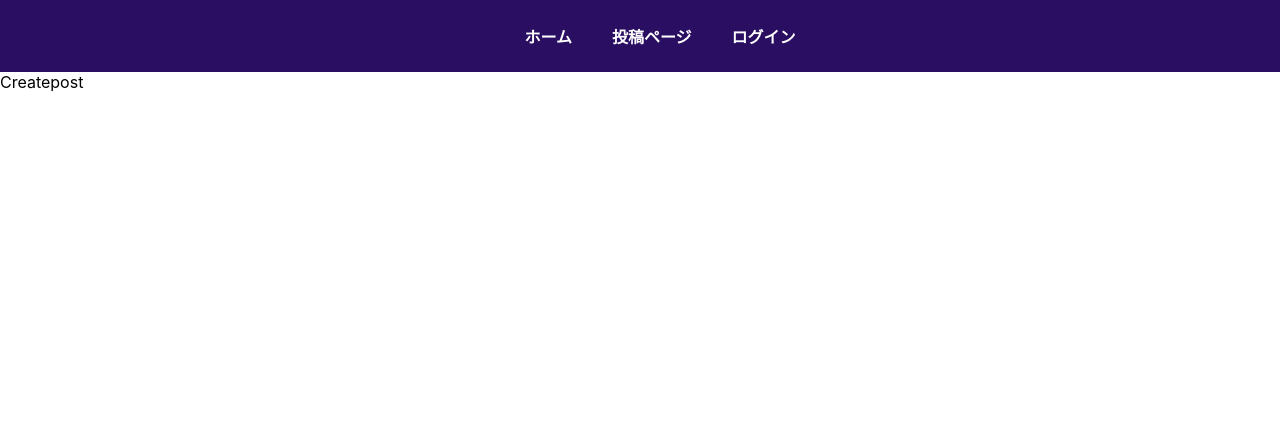
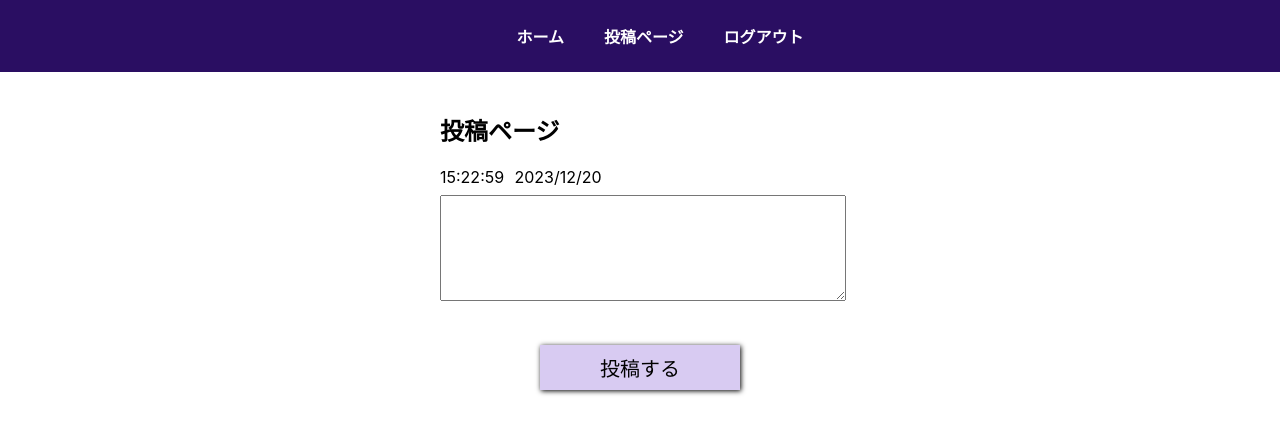
Before and after one commit to ke-me/online_board_app, a React (Create React App) app: page /createpost in a window 1280 px wide. Shown: the top 434 px of the page. Built offline with nearby package versions, Linux system fonts and the light colour scheme; no server answers; sample sign-in values are in the browser's storage; the HTML template or start-up script is replaced by a standard one.

Commit message:
投稿機能追加

```diff
--- a/src/App.js
+++ b/src/App.js
@@ -1,3 +1,4 @@
+import { useState } from 'react';
 import { BrowserRouter, Route, Routes } from 'react-router-dom';
 import './App.css';
 import Home from './components/Home';
@@ -7,18 +8,21 @@ import Logout from './components/Logout';
 import Navbar from './components/Navbar';
 
 function App() {
+  // ローカルストレージの値を取得する
+  const [isAuth, setIsAuth] = useState(localStorage.getItem("isAuth"));
+
   return (
     <>
       {/* react routerをインストールし、ルーティングの設定を行う */}
       <BrowserRouter>
         {/* 全ページにNavbarコンポーネントを読み込む */}
-    <Navbar />
+        <Navbar isAuth={isAuth}/>
         <Routes>
           <Route path='/' element={ <Home />}/>
           {/* 例：/createpostページにアクセスしたら、Createpostコンポーネントを表示 */}
-        <Route path='/createpost' element={ <Createpost />}/>
-        <Route path='/login' element={ <Login />}/>
-        <Route path='/logout' element={ <Logout />}/>
+          <Route path='/createpost' element={ <Createpost isAuth={isAuth}/>}/>
+          <Route path='/login' element={ <Login setIsAuth={setIsAuth}/>}/>
+          <Route path='/logout' element={ <Logout setIsAuth={setIsAuth}/>}/>
         </Routes>
       </BrowserRouter>
     </>
--- /dev/null
+++ b/src/components/Createpost.css
@@ -0,0 +1,33 @@
+.postContent {
+    width: 400px;
+    margin: auto;
+    max-width: 90%;
+}
+
+.date {
+    text-align: start;
+    margin-bottom: 8px;
+}
+
+.date span {
+    width: 70px;
+    display: inline-block;
+}
+
+.txt {
+width: 100%;
+min-height: 100px;
+margin-bottom: 40px;
+}
+
+.postBtn {
+    font-size: 20px;
+    padding: 8px 0;
+    display: block;
+    width: 200px;
+    margin: auto;
+    background-color: rgb(216, 203, 242);
+    border: none;
+    box-shadow: 1px 1px 5px;
+    cursor: pointer;
+}
--- a/src/components/Createpost.js
+++ b/src/components/Createpost.js
@@ -1,8 +1,64 @@
-import React from 'react';
+import React, { useEffect, useState } from 'react';
+import { useNavigate } from 'react-router-dom';
+import "./Createpost.css";
+import { addDoc, collection } from 'firebase/firestore';
+import { auth, db } from '../firebase';
 
-const Createpost = () => {
+const Createpost = ({ isAuth }) => {
+  const navigate = useNavigate();
+
+  const [postText, setPostText] = useState();
+
+  // ログインしてない場合は、ログインページにリダイレクトする
+  useEffect(() => {
+    // console.log(auth);
+    if(!isAuth) {
+      navigate("/login");
+    }
+  }, []);
+
+  // 現在の日時を保管
+  const [date, setDate] = useState([]);
+  const [time, setTime] = useState([]);
+
+  // 現在の日時を取得
+  useEffect(() => {
+    setInterval(() => {
+      let d = new Date();
+      let year = d.getFullYear();
+      let month = d.getMonth() + 1;
+      let day = d.getDate();
+
+      setDate(year + '/' + month + '/' + day );
+
+      let hour = d.getHours().toString().padStart(2, '0');
+      let minute = d.getMinutes().toString().padStart(2, '0');
+      let second = d.getSeconds().toString().padStart(2, '0');
+        setTime(hour + ':' + minute + ':' + second);
+    });
+  }, 10000);
+
+  const handlePost = async () => {
+     await addDoc(collection(db, "post"), {
+      postText: postText,
+      date: date,
+      time: time,
+      author: {
+        username: auth.currentUser.displayName,
+        id: auth.currentUser.uid,
+      }
+    });
+
+    navigate("/");
+  };
+
   return (
-    <div>Createpost</div>
+    <section className='postContent'>
+      <h1>投稿ページ</h1>
+      <div className='date'><span>{time}</span> {date}</div>
+      <textarea  className='txt' onChange={(e) => setPostText(e.target.value)}></textarea>
+      <button onClick={handlePost} className='postBtn'>投稿する</button>
+    </section>
   )
 };
 
--- /dev/null
+++ b/src/components/Home.css
@@ -0,0 +1,45 @@
+.postItem {
+    background-color: #f1f1f1;
+    border: 1px solid #e2e2e2;
+    border-radius: 10px;
+    padding: 20px 40px;
+    width: 400px;
+    max-width: 90%;
+    margin: auto;
+}
+
+.postItem:not(:last-child) {
+    margin-bottom: 24px;
+}
+
+.user {
+    color: #6f6f6f;
+    font-size: 12px;
+}
+
+.postText {
+    text-align: start;
+    margin-bottom: 16px;
+}
+
+.postItemFoot {
+    display: flex;
+    justify-content: space-between;
+    align-items: baseline;
+}
+
+.postTime {
+    font-size: 12px;
+    text-align: start;
+    color: #6f6f6f;
+    margin-bottom: 24px;
+}
+
+.deleteBtn {
+    font-size: 12px;
+    padding: 4px 8px;
+        background-color: rgb(216, 203, 242);
+        border: none;
+        box-shadow: 1px 1px 5px;
+        cursor: pointer;
+}
--- a/src/components/Home.js
+++ b/src/components/Home.js
@@ -1,8 +1,51 @@
-import React from 'react';
+import React, { useEffect, useState } from 'react';
+import "./Home.css";
+import { collection, deleteDoc, doc, getDocs } from 'firebase/firestore';
+import { auth, db } from '../firebase';
 
 const Home = () => {
+  const [postList, setPostList] = useState([]);
+
+  useEffect (() => {
+    // すべてのドキュメントを取得
+    const getPost = async () => {
+      const data = await getDocs(collection(db, "post"));
+
+      // // データを取得
+      // console.log(data.docs);
+      // // データを一つずつ取り出し、展開
+      // console.log(data.docs.map((doc) => ({...doc.data()})));
+      // // idが無いとエラーが出るので、docに入っているidを追加
+      // console.log(data.docs.map((doc) => ({...doc.data(), id:doc.id})));
+
+      // データを一つずつ取り出してpostListにセットする
+      setPostList(data.docs.map((doc) => ({...doc.data(), id:doc.id})));
+    }
+    getPost();
+  }, []);
+
+  const postDelete = async (id) => {
+    await deleteDoc(doc(db, "post", id));
+    window.location.href = "/";
+  };
+
   return (
-    <div>Home</div>
+    <>
+    {postList.map((post) => {
+      return (
+        <section className='postItem'>
+          <span className='user'>@{post.author.username}</span>
+          <p className='postText'>{post.postText}</p>
+          <div className='postItemFoot'>
+            <div className='postTime'>３時間前</div>
+            {post.author.id === auth.currentUser?.uid && (
+            <button className='deleteBtn' onClick={() => {postDelete(post.id)}}>削除</button>
+            )}
+          </div>
+        </section>
+      );
+    })}
+    </>
   )
 };
 
--- a/src/components/Login.css
+++ b/src/components/Login.css
@@ -1,14 +1,16 @@
-section {
+.loginContent {
     text-align: center;
-    padding: 40px 0;
 }
 
 p {
     margin-bottom: 16px;
 }
-button {
+.loginBtn {
     font-size: 20px;
-    padding: 8px 60px;
+    padding: 8px 0;
+    display: block;
+    width: 200px;
+    margin: auto;
     background-color: rgb(216, 203, 242);
     border: none;
     box-shadow: 1px 1px 5px;
--- a/src/components/Login.js
+++ b/src/components/Login.js
@@ -1,11 +1,32 @@
 import React from 'react';
 import "./Login.css";
+import { signInWithPopup } from 'firebase/auth';
+import { auth, provider } from '../firebase';
+import { useNavigate } from 'react-router-dom';
 
-const Login = () => {
+const Login = ({ setIsAuth }) => {
+
+    const navigate = useNavigate();
+
+    // ログインボタンをクリックした時の処理
+    const handleLoginGoogle = () => {
+        // ポップアップウィンドウでログインを行う
+        signInWithPopup(auth, provider)
+        .then((result) => {
+            // console.log("ログイン済み");
+            // ローカルストレージに値をセットする
+            localStorage.setItem("isAuth", true);
+            // ログイン後ホームにリダイレクト
+            setIsAuth(true);
+            navigate("/");
+        });
+
+    };
+
   return (
-    <section>
+    <section className='loginContent'>
         <p>Googleアカウントでログインする</p>
-        <button>ログイン</button>
+        <button onClick={handleLoginGoogle} className='loginBtn'>ログイン</button>
     </section>
   )
 };
--- a/src/components/Logout.js
+++ b/src/components/Logout.js
@@ -1,8 +1,27 @@
 import React from 'react';
+import "./Login.css";
+import { signOut } from 'firebase/auth';
+import { auth } from '../firebase';
+import { useNavigate } from 'react-router-dom';
 
-const Logout = () => {
+const Logout = ({ setIsAuth }) => {
+
+  const navigate = useNavigate();
+
+  const handleLogout = () => {
+    signOut(auth).then(() => {
+      // ローカルストレージを削除する
+      localStorage.clear();
+      setIsAuth(false);
+      navigate("/login");
+    });
+  };
+
   return (
-    <div>Logout</div>
+    <section className='loginContent'>
+        <p>ログアウトする</p>
+        <button onClick={handleLogout} className='loginBtn'>ログアウト</button>
+    </section>
   )
 };
 
--- a/src/components/Navbar.css
+++ b/src/components/Navbar.css
@@ -1,6 +1,7 @@
 nav {
     background-color: rgb(42, 14, 98);
     padding: 8px 0;
+    margin-bottom: 40px;
 }
 
 ul {
--- a/src/components/Navbar.js
+++ b/src/components/Navbar.js
@@ -2,13 +2,19 @@ import React from 'react';
 import { Link } from 'react-router-dom';
 import "./Navbar.css";
 
-const Navbar = () => {
+const Navbar = ({ isAuth }) => {
   return (
     <nav>
         <ul>
             <li><Link to={"/"}>ホーム</Link></li>
+            {isAuth ? (
+            <>
             <li><Link to={"/createpost"}>投稿ページ</Link></li>
+            <li><Link to={"/logout"}>ログアウト</Link></li>
+            </>
+            ) : (
             <li><Link to={"/login"}>ログイン</Link></li>
+            )}
         </ul>
     </nav>
   )
--- a/src/firebase.js
+++ b/src/firebase.js
@@ -1,5 +1,5 @@
 import { initializeApp } from "firebase/app";
-import { getAuth } from "firebase/auth";
+import { getAuth, GoogleAuthProvider } from "firebase/auth";
 import { getFirestore } from "firebase/firestore";
 
 const firebaseConfig = {
@@ -12,7 +12,8 @@ const firebaseConfig = {
 };
 
 const app = initializeApp(firebaseConfig);
+const provider = new GoogleAuthProvider();
 const auth = getAuth(app);
 const db = getFirestore(app);
 
-export { auth, db };
+export { provider, auth, db };
```
Also changed, not shown: 12 other files (tests, documents, lock files or other folders). Lines whose indentation alone changed are shown as unchanged.
